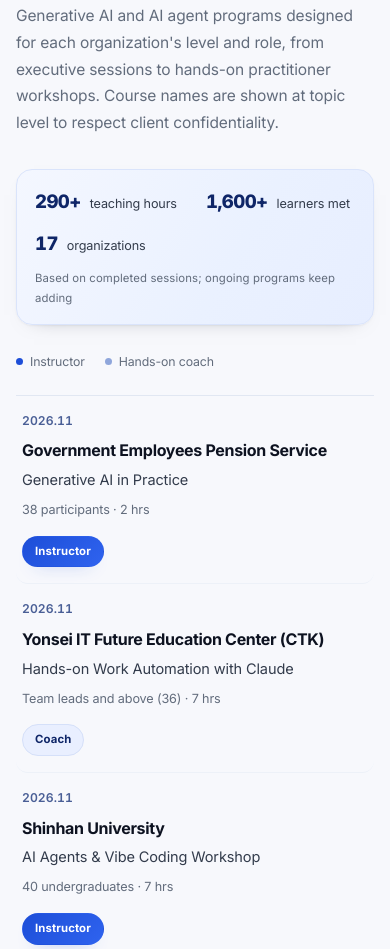
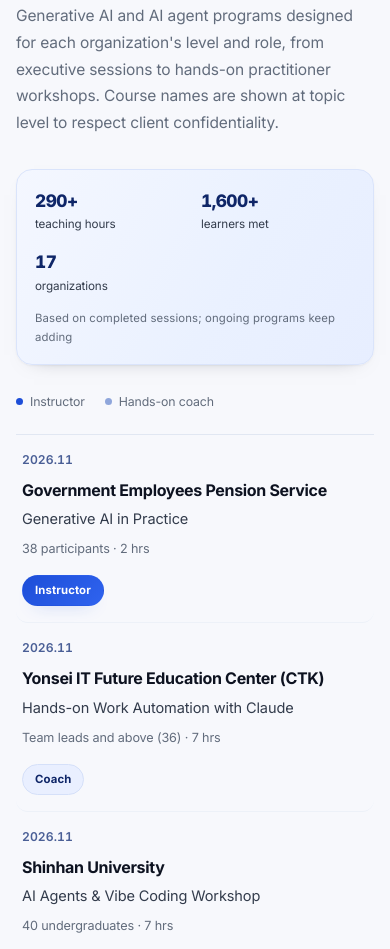
Before and after one commit to SeongDahun/SeongDahun.github.io, a plain HTML site: page index.html in a window 390 px wide. Shown: the part 2701-3650 px from the top of the page. Drawn offline with Linux system fonts and the light colour scheme.

Commit message:
Update portfolio page (2026-11-23 22:42)

```diff
--- a/index.html
+++ b/index.html
@@ -211,7 +211,7 @@ section{padding:92px 0;border-top:1px solid var(--line-2);scroll-margin-top:84px
   box-shadow:var(--shadow-sm);
 }
 .teach-summary .ts{display:flex;align-items:baseline;gap:9px}
-.teach-summary b{font-size:1.16rem;font-weight:800;letter-spacing:-0.03em;color:var(--accent-ink);font-variant-numeric:tabular-nums}
+.teach-summary b{font-size:1.16rem;font-weight:800;letter-spacing:-0.03em;color:var(--accent-ink);font-variant-numeric:tabular-nums;white-space:nowrap}
 .teach-summary .ts span{font-size:.79rem;color:var(--ink-2)}
 .teach-summary .ts-note{margin-left:auto;font-size:.71rem;color:var(--muted);letter-spacing:.01em}
 .role-legend{display:flex;gap:20px;flex-wrap:wrap;font-size:.77rem;color:var(--muted);margin-bottom:22px}
@@ -437,7 +437,7 @@ footer{padding:40px 0 58px;color:var(--muted);font-size:.77rem}
   .all-item{grid-template-columns:66px minmax(0,1fr);gap:12px}
   .all-body{padding:4px 18px 14px}
   details.all summary{padding:17px 18px}
-  .teach-summary{gap:10px 22px;padding:16px 18px}
+  .teach-summary{gap:12px 22px;padding:16px 18px}
   .teach-summary .ts-note{margin-left:0;flex-basis:100%}
   .hero-actions .btn{flex:1 1 auto;justify-content:center}
   .contact{padding:34px 24px;margin-top:48px}
@@ -455,7 +455,11 @@ footer{padding:40px 0 58px;color:var(--muted);font-size:.77rem}
   .stat,.stat.lead{grid-column:span 1}
   .stat.lead b{font-size:1.34rem}
   .sec-title{font-size:1.5rem}
-  .teach-summary .ts{flex-basis:calc(50% - 11px)}
+  .teach-summary{display:grid;grid-template-columns:1fr 1fr;gap:14px 12px;padding:16px 18px}
+  .teach-summary .ts{display:flex;flex-direction:column;align-items:flex-start;gap:2px;flex-basis:auto}
+  .teach-summary b{font-size:1.08rem}
+  .teach-summary .ts span{font-size:.73rem;line-height:1.35}
+  .teach-summary .ts-note{grid-column:1 / -1;margin-left:0}
   .contact{padding:30px 20px;border-radius:20px}
   .quotes{grid-template-columns:1fr}
 }
```
